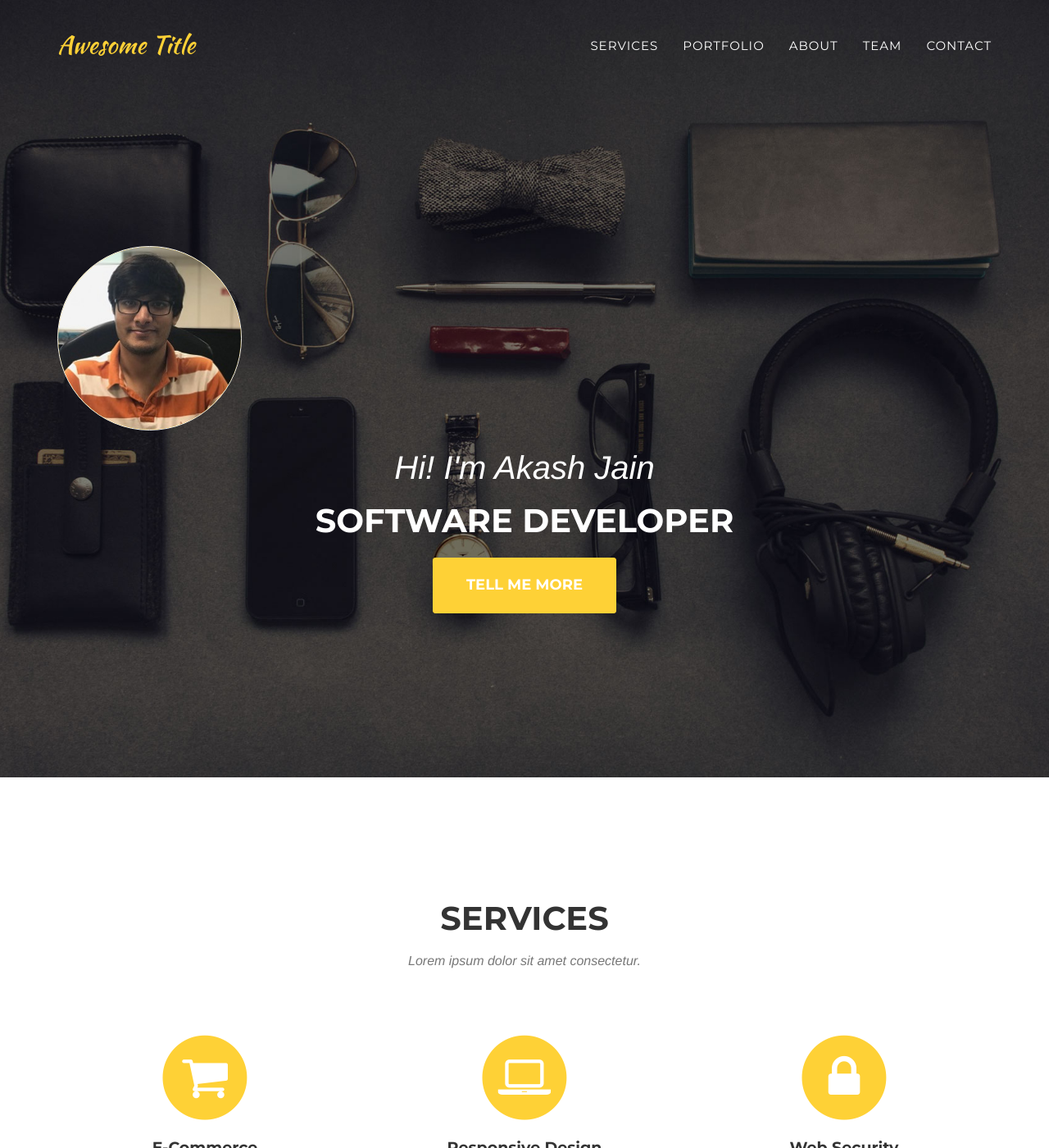
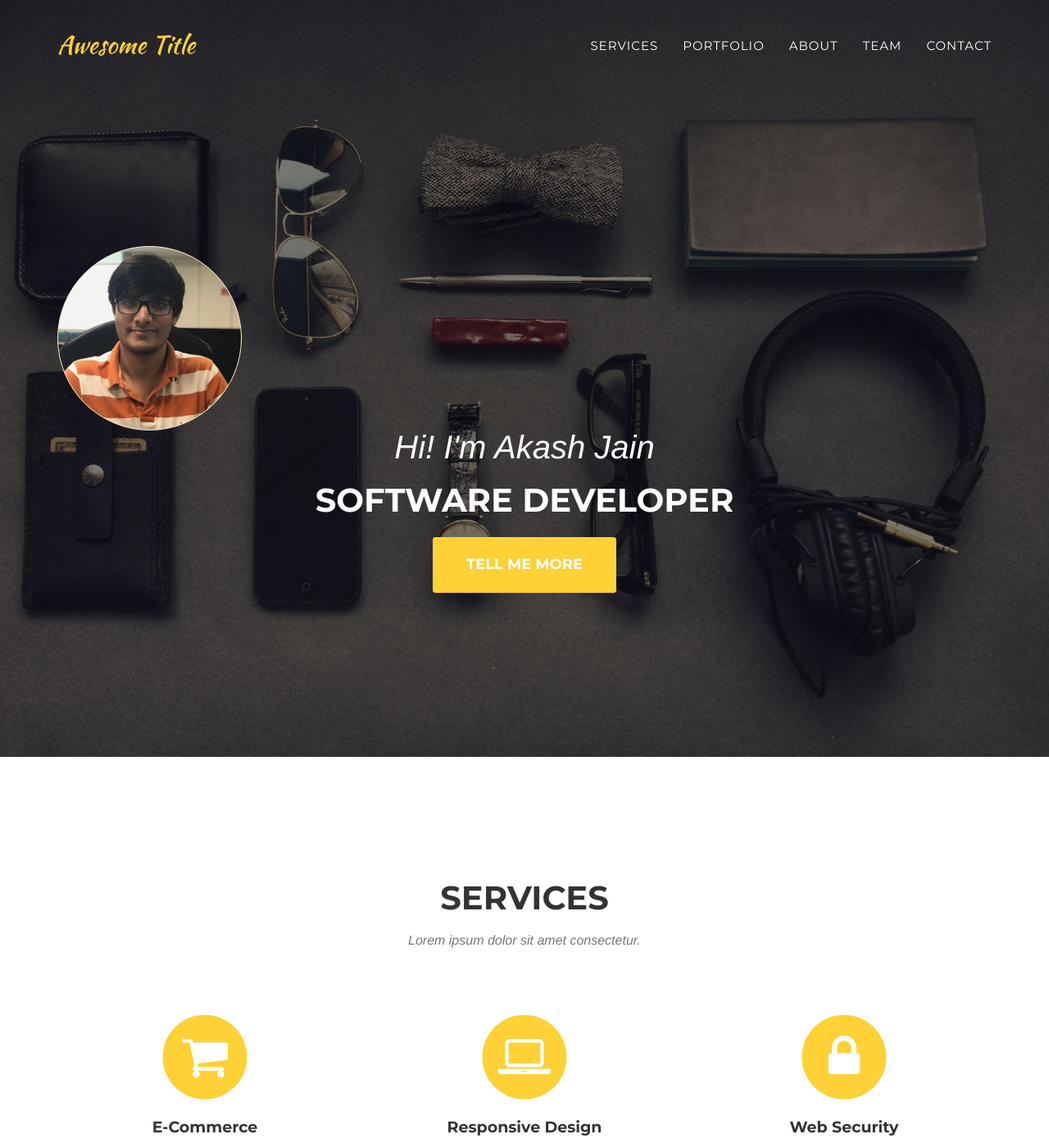
Before and after one commit to akash0212/akash0212.github.io, a Jekyll site: the page built from index.html, in a window 1280 px wide and 1400 px high. Shown: the whole window at 82% size. Built offline with Jekyll 4.4.1, drawn with Linux system fonts in a browser that asks for light colours; some web fonts are replaced.

Commit message:
Image fix

```diff
--- a/_includes/css/agency.css
+++ b/_includes/css/agency.css
@@ -279,7 +279,7 @@ header {
 }
 
 header .intro-text {
-    padding-top: 100px;
+    padding-top: 50px;
     padding-bottom: 50px;
     text-align: center;
 }
@@ -313,6 +313,7 @@ header .intro-text .intro-heading-v2 {
 header .intro-text .timeline-image {
     width: 225px;
     height: 225px;
+	left: 130px
     margin-bottom: 25px;
     border: 1px solid #f1f1f1;
     border-radius: 100%;
```
